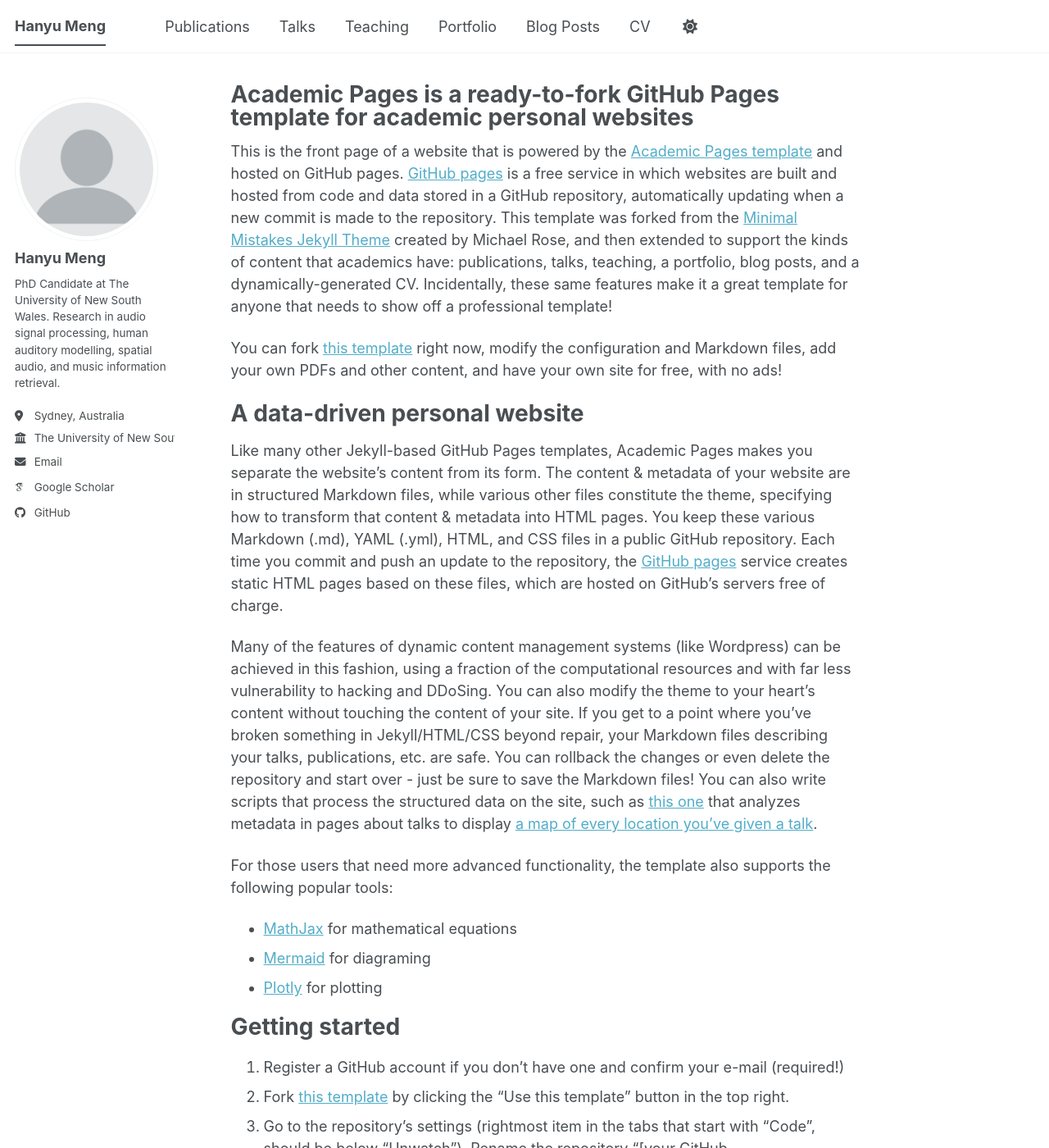
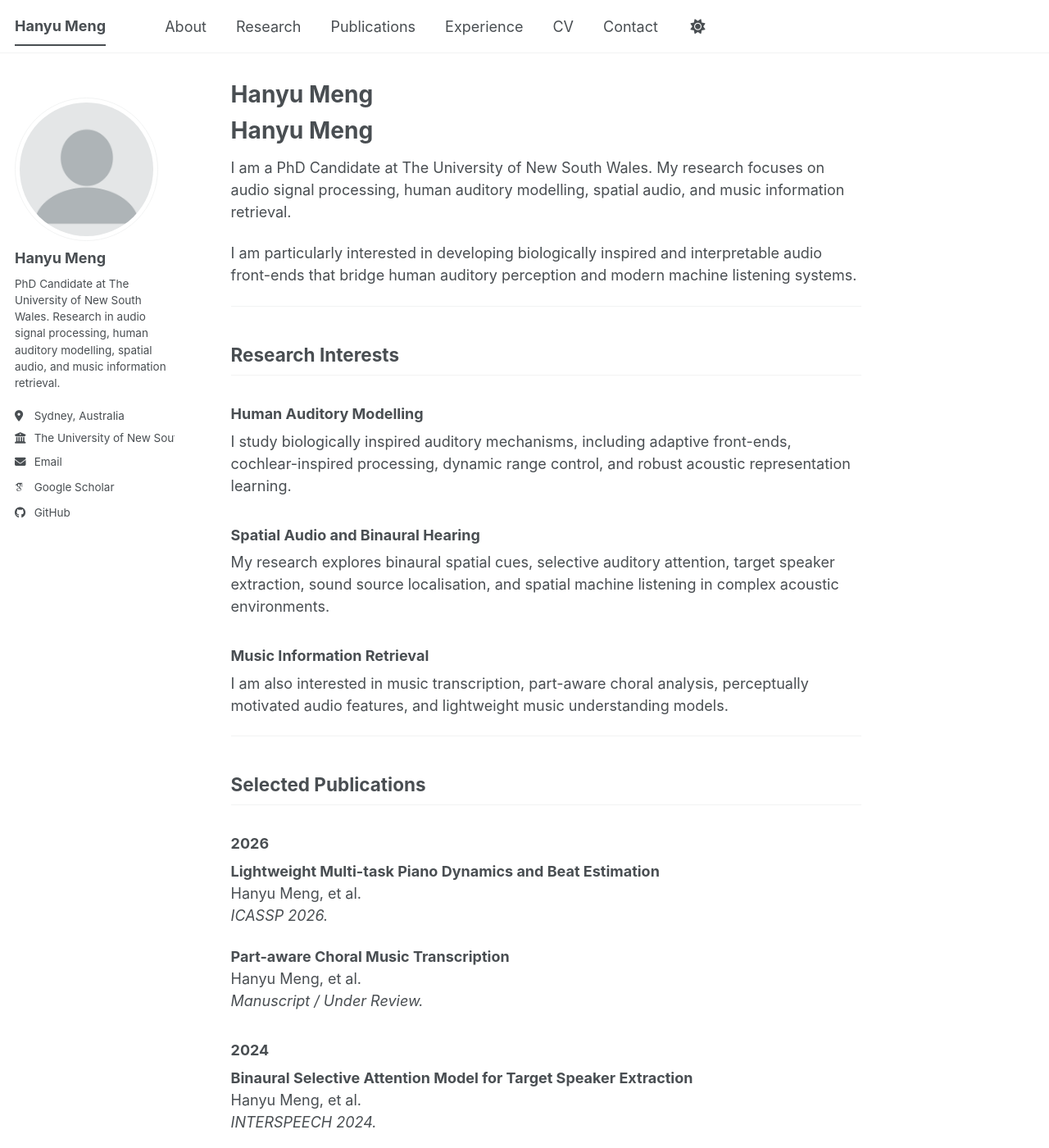
Before and after one commit to Hanyu-Meng/hanyu-meng.github.io, a Jekyll site: the page built from _pages/about.md, in a window 1280 px wide and 1400 px high. Shown: the whole window at 82% size. Built offline with Jekyll 4.4.1, drawn with Linux system fonts in a browser that asks for light colours; some web fonts are replaced; a script bundle is joined from its source files by our own code; library files that are not in the unit come from our copies; some of the changed text lies outside the part shown.

Commit message:
Convert website to one-page layout

```diff
--- a/_pages/about.md
+++ b/_pages/about.md
@@ -1,56 +1,97 @@
 ---
 permalink: /
-title: "Academic Pages is a ready-to-fork GitHub Pages template for academic personal websites"
+title: "Hanyu Meng"
 author_profile: true
 redirect_from:
   - /about/
   - /about.html
 ---
 
-This is the front page of a website that is powered by the [Academic Pages template](https://github.com/academicpages/academicpages.github.io) and hosted on GitHub pages. [GitHub pages](https://pages.github.com) is a free service in which websites are built and hosted from code and data stored in a GitHub repository, automatically updating when a new commit is made to the repository. This template was forked from the [Minimal Mistakes Jekyll Theme](https://mmistakes.github.io/minimal-mistakes/) created by Michael Rose, and then extended to support the kinds of content that academics have: publications, talks, teaching, a portfolio, blog posts, and a dynamically-generated CV. Incidentally, these same features make it a great template for anyone that needs to show off a professional template!
+<section id="about"></section>
 
- You can fork [this template](https://github.com/academicpages/academicpages.github.io) right now, modify the configuration and Markdown files, add your own PDFs and other content, and have your own site for free, with no ads!
+# Hanyu Meng
 
-A data-driven personal website
-======
-Like many other Jekyll-based GitHub Pages templates, Academic Pages makes you separate the website's content from its form. The content & metadata of your website are in structured Markdown files, while various other files constitute the theme, specifying how to transform that content & metadata into HTML pages. You keep these various Markdown (.md), YAML (.yml), HTML, and CSS files in a public GitHub repository. Each time you commit and push an update to the repository, the [GitHub pages](https://pages.github.com/) service creates static HTML pages based on these files, which are hosted on GitHub's servers free of charge.
+I am a PhD Candidate at The University of New South Wales. My research focuses on audio signal processing, human auditory modelling, spatial audio, and music information retrieval.
 
-Many of the features of dynamic content management systems (like Wordpress) can be achieved in this fashion, using a fraction of the computational resources and with far less vulnerability to hacking and DDoSing. You can also modify the theme to your heart's content without touching the content of your site. If you get to a point where you've broken something in Jekyll/HTML/CSS beyond repair, your Markdown files describing your talks, publications, etc. are safe. You can rollback the changes or even delete the repository and start over - just be sure to save the Markdown files! You can also write scripts that process the structured data on the site, such as [this one](https://github.com/academicpages/academicpages.github.io/blob/master/talkmap.ipynb) that analyzes metadata in pages about talks to display [a map of every location you've given a talk](https://academicpages.github.io/talkmap.html).
+I am particularly interested in developing biologically inspired and interpretable audio front-ends that bridge human auditory perception and modern machine listening systems.
 
-For those users that need more advanced functionality, the template also supports the following popular tools:
-- [MathJax](https://www.mathjax.org/) for mathematical equations
-- [Mermaid](https://mermaid.js.org/) for diagraming
-- [Plotly](https://plotly.com/javascript/) for plotting
+---
 
-Getting started
-======
-1. Register a GitHub account if you don't have one and confirm your e-mail (required!)
-1. Fork [this template](https://github.com/academicpages/academicpages.github.io) by clicking the "Use this template" button in the top right.
-1. Go to the repository's settings (rightmost item in the tabs that start with "Code", should be below "Unwatch"). Rename the repository "[your GitHub username].github.io", which will also be your website's URL.
-1. Set site-wide configuration and create content & metadata (see below -- also see [this set of diffs](https://archive.is/3TPas) showing what files were changed to set up [an example site](https://getorg-testacct.github.io) for a user with the username "getorg-testacct")
-1. Upload any files (like PDFs, .zip files, etc.) to the files/ directory. They will appear at https://[your GitHub username].github.io/files/example.pdf.
-1. Check status by going to the repository settings, in the "GitHub pages" section
+<section id="research"></section>
 
-Site-wide configuration
-------
-The main configuration file for the site is in the base directory in [_config.yml](https://github.com/academicpages/academicpages.github.io/blob/master/_config.yml), which defines the content in the sidebars and other site-wide features. You will need to replace the default variables with ones about yourself and your site's github repository. The configuration file for the top menu is in [_data/navigation.yml](https://github.com/academicpages/academicpages.github.io/blob/master/_data/navigation.yml). For example, if you don't have a portfolio or blog posts, you can remove those items from that navigation.yml file to remove them from the header.
+## Research Interests
 
-Create content & metadata
-------
-For site content, there is one Markdown file for each type of content, which are stored in directories like _publications, _talks, _posts, _teaching, or _pages. For example, each talk is a Markdown file in the [_talks directory](https://github.com/academicpages/academicpages.github.io/tree/master/_talks). At the top of each Markdown file is structured data in YAML about the talk, which the theme will parse to do lots of cool stuff. The same structured data about a talk is used to generate the list of talks on the [Talks page](https://academicpages.github.io/talks), each [individual page](https://academicpages.github.io/talks/2012-03-01-talk-1) for specific talks, the talks section for the [CV page](https://academicpages.github.io/cv), and the [map of places you've given a talk](https://academicpages.github.io/talkmap.html) (if you run this [python file](https://github.com/academicpages/academicpages.github.io/blob/master/talkmap.py) or [Jupyter notebook](https://github.com/academicpages/academicpages.github.io/blob/master/talkmap.ipynb), which creates the HTML for the map based on the contents of the _talks directory).
+### Human Auditory Modelling
 
-**Markdown generator**
+I study biologically inspired auditory mechanisms, including adaptive front-ends, cochlear-inspired processing, dynamic range control, and robust acoustic representation learning.
 
-The repository includes [a set of Jupyter notebooks](https://github.com/academicpages/academicpages.github.io/tree/master/markdown_generator
-) that converts a CSV containing structured data about talks or presentations into individual Markdown files that will be properly formatted for the Academic Pages template. The sample CSVs in that directory are the ones I used to create my own personal website at stuartgeiger.com. My usual workflow is that I keep a spreadsheet of my publications and talks, then run the code in these notebooks to generate the Markdown files, then commit and push them to the GitHub repository.
+### Spatial Audio and Binaural Hearing
 
-How to edit your site's GitHub repository
-------
-Many people use a git client to create files on their local computer and then push them to GitHub's servers. If you are not familiar with git, you can directly edit these configuration and Markdown files directly in the github.com interface. Navigate to a file (like [this one](https://github.com/academicpages/academicpages.github.io/blob/master/_talks/2012-03-01-talk-1.md) and click the pencil icon in the top right of the content preview (to the right of the "Raw | Blame | History" buttons). You can delete a file by clicking the trashcan icon to the right of the pencil icon. You can also create new files or upload files by navigating to a directory and clicking the "Create new file" or "Upload files" buttons.
+My research explores binaural spatial cues, selective auditory attention, target speaker extraction, sound source localisation, and spatial machine listening in complex acoustic environments.
 
-Example: editing a Markdown file for a talk
-![Editing a Markdown file for a talk](/images/editing-talk.png)
+### Music Information Retrieval
 
-For more info
-------
-More info about configuring Academic Pages can be found in [the guide](https://academicpages.github.io/markdown/), the [growing wiki](https://github.com/academicpages/academicpages.github.io/wiki), and you can always [ask a question on GitHub](https://github.com/academicpages/academicpages.github.io/discussions). The [guides for the Minimal Mistakes theme](https://mmistakes.github.io/minimal-mistakes/docs/configuration/) (which this theme was forked from) might also be helpful.
+I am also interested in music transcription, part-aware choral analysis, perceptually motivated audio features, and lightweight music understanding models.
+
+---
+
+<section id="publications"></section>
+
+## Selected Publications
+
+### 2026
+
+**Lightweight Multi-task Piano Dynamics and Beat Estimation**
+Hanyu Meng, et al.
+*ICASSP 2026.*
+
+**Part-aware Choral Music Transcription**
+Hanyu Meng, et al.
+*Manuscript / Under Review.*
+
+### 2024
+
+**Binaural Selective Attention Model for Target Speaker Extraction**
+Hanyu Meng, et al.
+*INTERSPEECH 2024.*
+
+---
+
+<section id="experience"></section>
+
+## Experience
+
+### PhD Candidate
+**The University of New South Wales**
+Sydney, Australia
+
+### Research Intern
+**Sony Computer Science Laboratories**
+
+### Research Intern
+**Dolby Laboratories**
+Sydney, Australia
+
+---
+
+<section id="cv"></section>
+
+## CV
+
+You can download my CV here:
+
+[Download CV](/files/Hanyu_Meng_CV.pdf)
+
+---
+
+<section id="contact"></section>
+
+## Contact
+
+Email: [menghanyu9886@gmail.com](mailto:menghanyu9886@gmail.com)
+
+Google Scholar: [Hanyu Meng](https://scholar.google.com/citations?user=qZWRjmAAAAAJ&hl=zh-CN)
+
+GitHub: [Hanyu-Meng](https://github.com/Hanyu-Meng)
+
+LinkedIn: [Hanyu Meng](https://www.linkedin.com/in/hanyu-meng/)
```
Also changed, not shown: _data/navigation.yml (+13 -13 lines).
